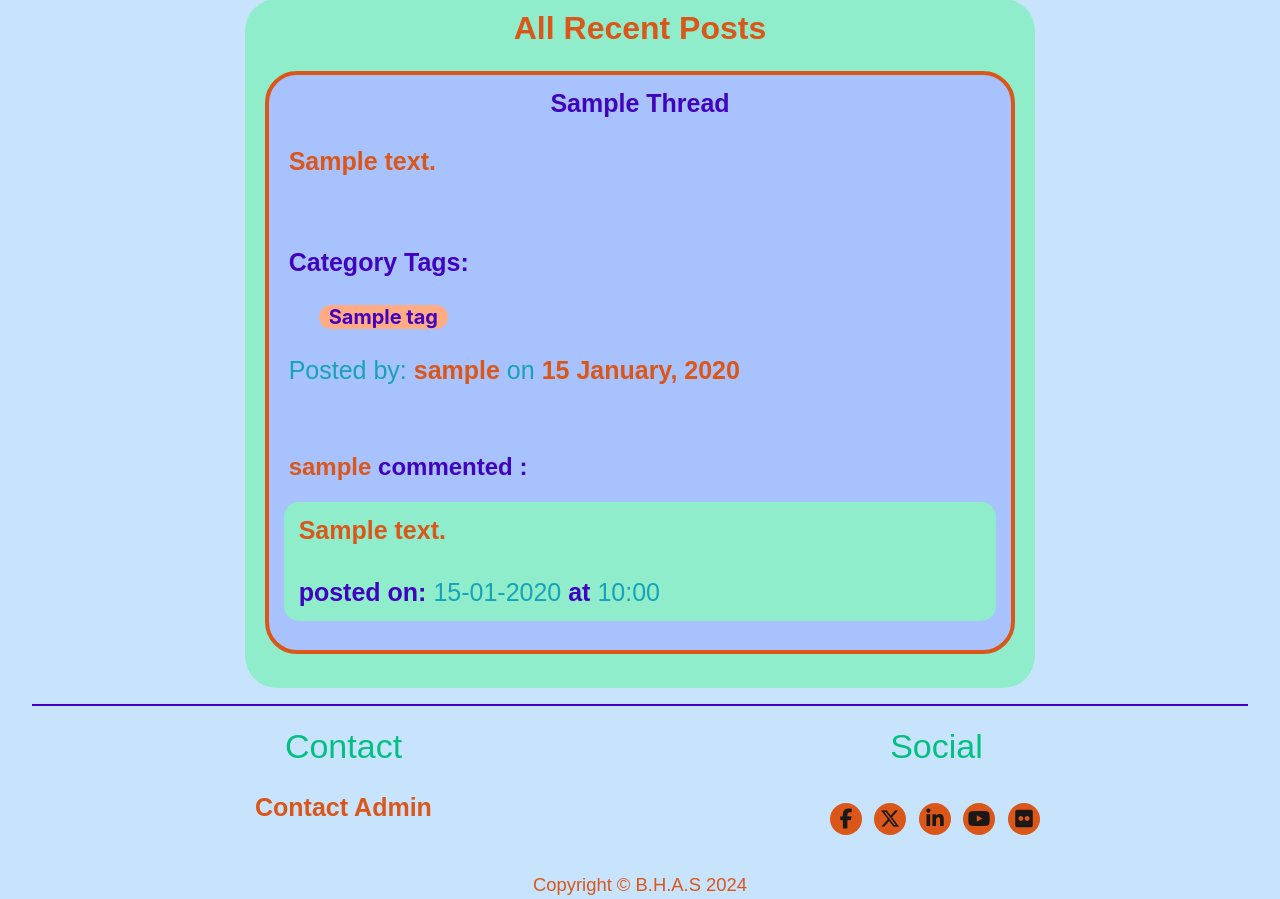
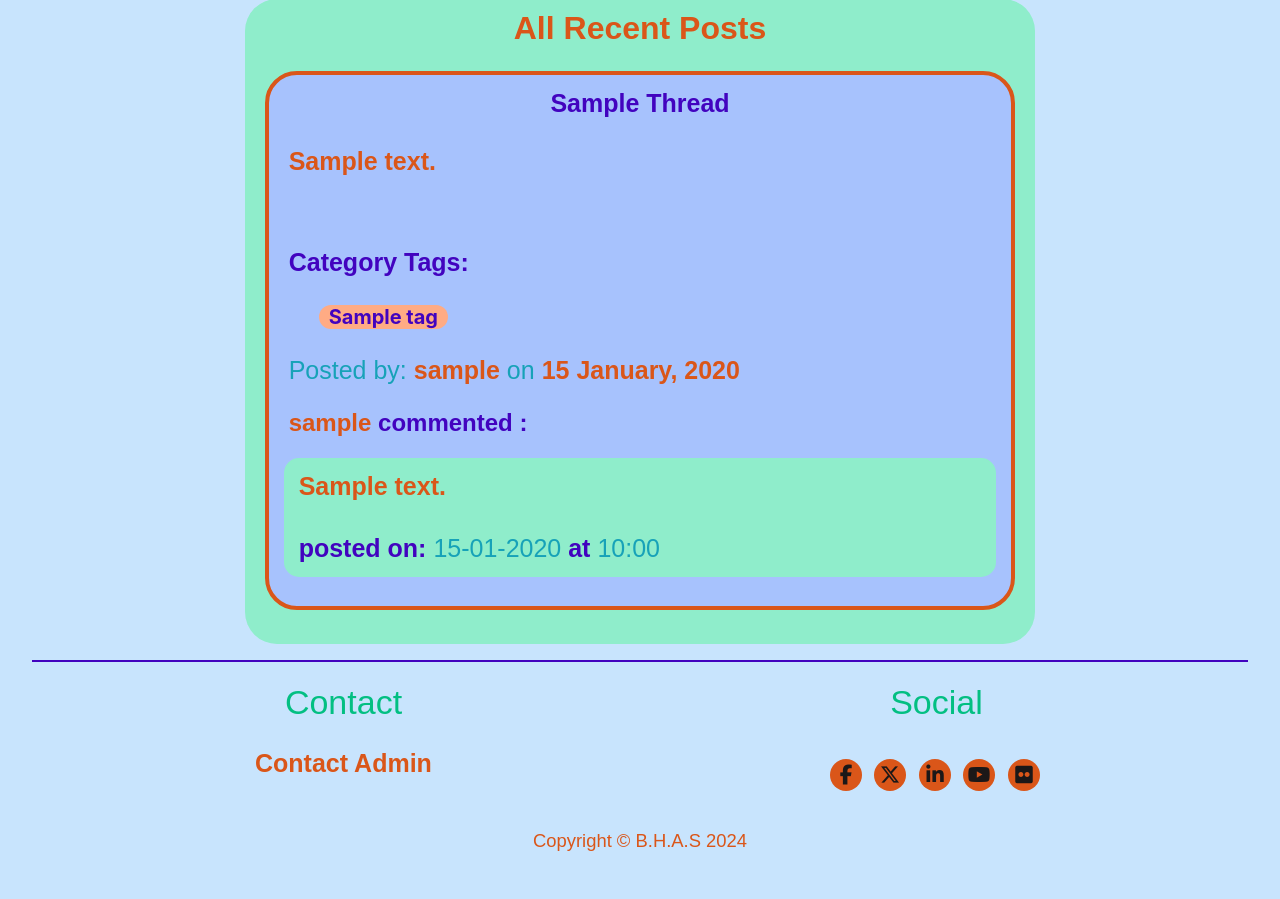
Before and after one commit to neil7057/beach_hut_society, a Flask app: page / in a window 1280 px wide. Shown: the part 754-1653 px from the top of the page. After the commit the page ends 1605 px from the top, so only its background shows below. Run offline with Flask 3, Linux system fonts and the light colour scheme; tables that the repository leaves empty hold one stand-in row (values such as "Sample post"); some libraries are stand-ins or nearby versions; some web fonts are replaced.

Commit message:
fix: page layout on logged out, admin permissionson other posts

```diff
--- a/beachhuts/templates/build_threads.html
+++ b/beachhuts/templates/build_threads.html
@@ -19,6 +19,7 @@
         </div>
       </div>
     </div>
+
     <div>
       <p class="indent-post text-info">
         Posted by: <span class="font-weight-bold text-sand">{{ thread.author.username }}</span> on
@@ -40,30 +41,29 @@
         </div>
        {% endif %}
 
-        <div class="card-action">
+        <!-- <div class="card-action"> -->
         {% if current_user.is_authenticated %}
-          <div class="text-center">
+        <!-- if user logged in, show comments button -->
+        <div class="text-center card-action">
           <a class="btn btn-success btn-circle " onclick="showCommentForm('{{ thread.id }}')">Comment</a>
-        {% else %}
-            <br>
-        {% endif %}
-
-        <!-- <div class="card-action"> -->
+        <!-- if user create post show edit and delete buttons -->
           {% if current_user.id == thread.author_id %}
           <a href="{{url_for('edit_thread', thread_id=thread.id)}}"
             class="btn btn-info btn-circle">Edit</a>
           {% include 'delete_thread_modal.html' %}
           {% else %}
+        <!-- check if site admin and if so, show edit and delete for all posts -->
           {% if user.site_admin %}
           <a href="{{url_for('edit_thread', thread_id=thread.id)}}"
             class="btn btn-info btn-circle">Edit</a>
             {% include 'delete_thread_modal.html' %}
-            <!-- Delete thread modal -->
             {% endif %}
           {% endif %}
+        </div>
+        {% endif %}
+        <!-- show comments whether logged in or not -->
       {% include 'comments_modal.html' %}
-        </div>
-      </div>
+
       </div>
     </div>
   <br>
--- a/beachhuts/templates/index.html
+++ b/beachhuts/templates/index.html
@@ -33,7 +33,7 @@
 </div>
 
 {% else %}
-<!-- user not logged in so display list of posts -->
+<!-- user not logged in so display login prompt -->
 <div class="container-fluid">
   <div class="row">
     <div class="col-xl-3 col-lg-2 col-md-2"></div>
```
Also changed, not shown: beachhuts/templates/view_full_thread.html (indentation only). Lines whose indentation alone changed are shown as unchanged.
